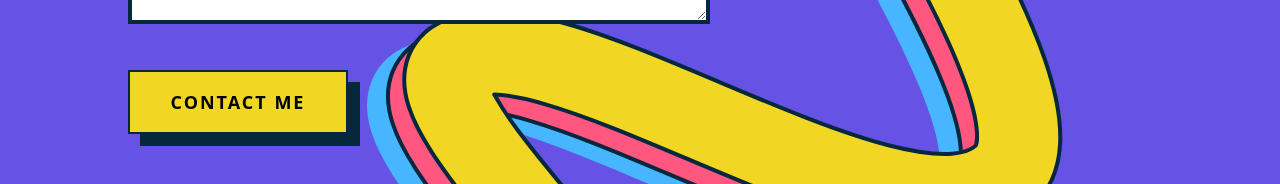
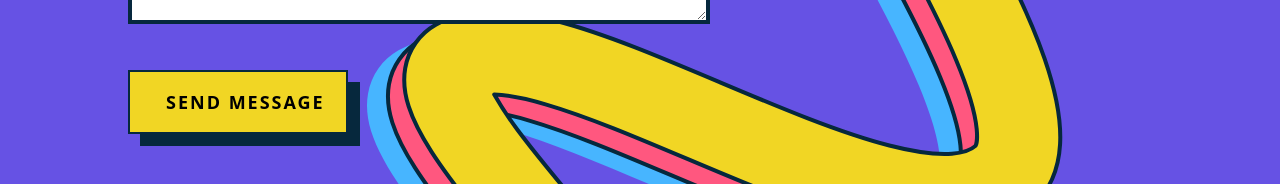
Before and after one commit to Nutopia13/Portfolio-2.0, a React (Vite) app: page / in a window 1280 px wide. Shown: the part 5692-5876 px from the top of the page. Built offline with nearby package versions, Linux system fonts and the light colour scheme.

Commit message:
Recaptcha 2.0

```diff
--- a/src/Components/Contact.jsx
+++ b/src/Components/Contact.jsx
@@ -28,7 +28,7 @@ const Contact = () => {
         </div>
 
 
-        <button  type='submit' className='btn3 relative z-20 hover:shadow-none ease-in  lg:max-w-[220px] max-w-[170px] duration-75  uppercase font-extrabold text-sm lg:text-lg bg-bright_yellow py-2.5 px-6 lg:py-4 lg:px-9'>Contact Me</button>
+        <input type='submit' value='Send Message' className='btn3 relative z-20 hover:shadow-none ease-in  lg:max-w-[220px] max-w-[170px] duration-75  uppercase font-extrabold text-sm lg:text-lg bg-bright_yellow py-2.5 px-6 lg:py-4 lg:px-9'></input>
 
       </form>
       </div>
--- a/src/index.css
+++ b/src/index.css
@@ -27,7 +27,6 @@ html{
 }
 
 input:valid{
-  background-color: #6652e4;
 }
 
 
```
